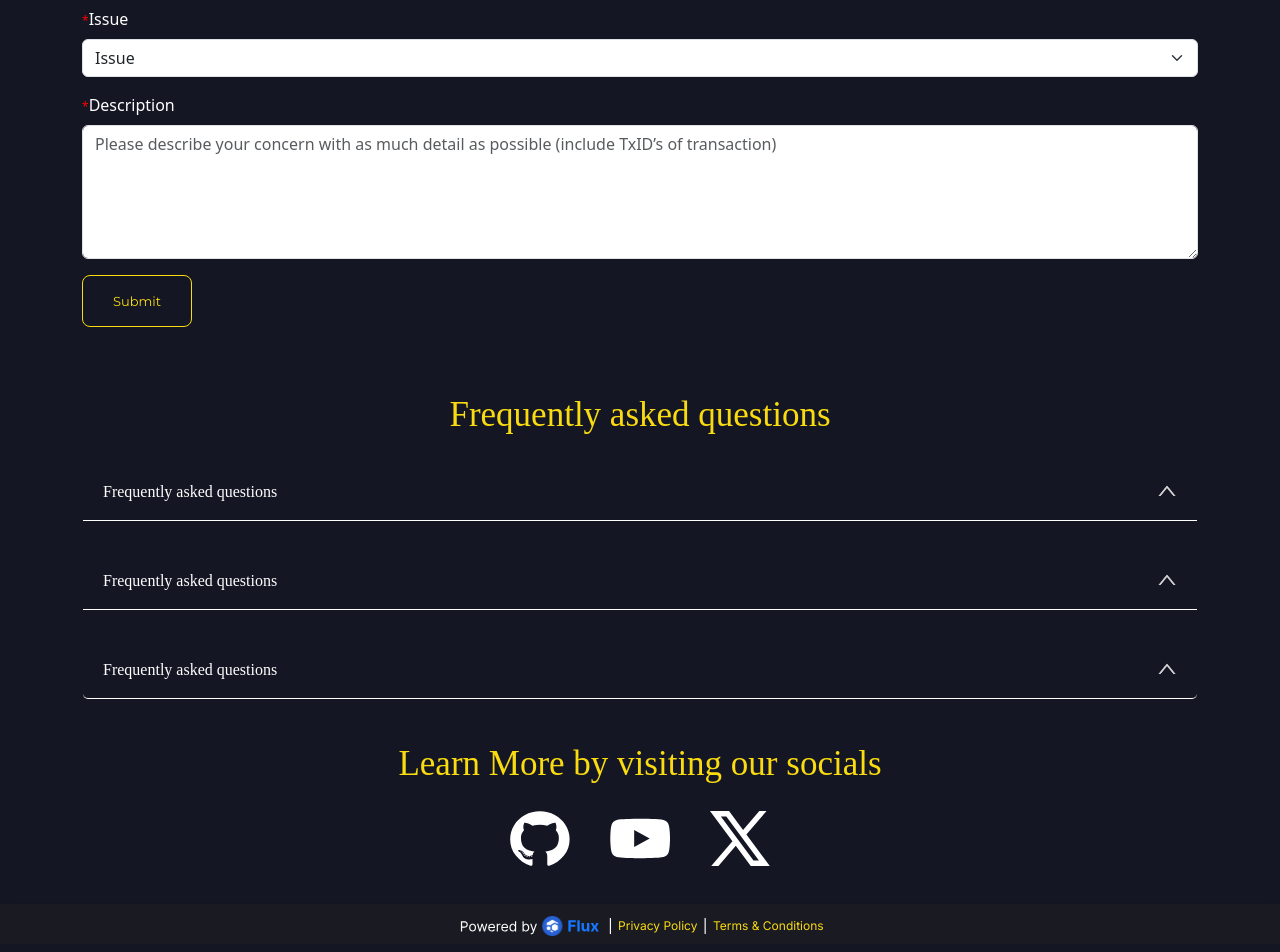
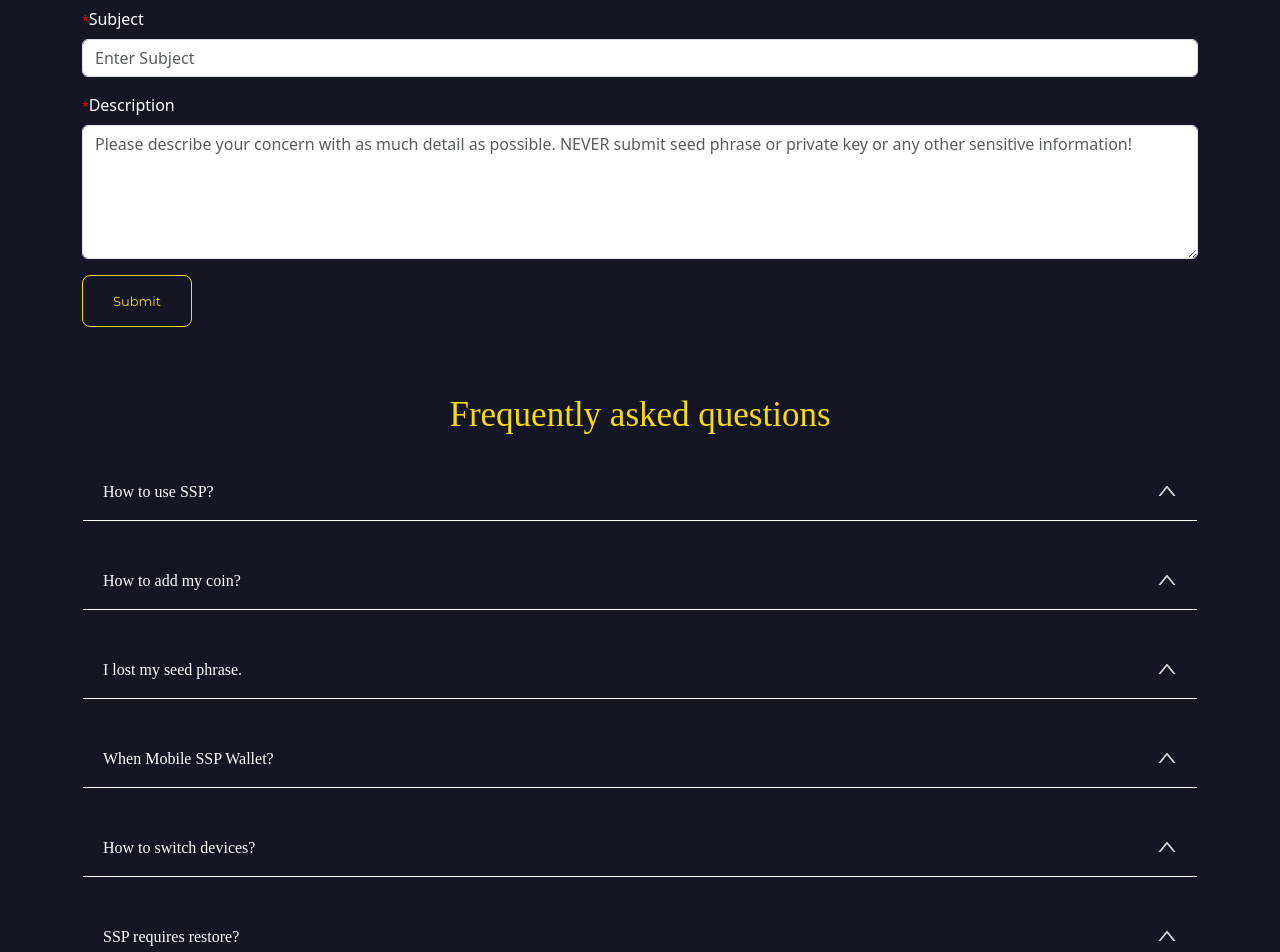
Before and after one commit to RunOnFlux/ssp-website-new, a Next.js app: page /support in a window 1280 px wide. Shown: the part 520-1472 px from the top of the page. Built offline with nearby package versions, Linux system fonts and the light colour scheme; a web font is replaced by a local one.

Commit message:
support page

```diff
--- a/components/supportPage/index.module.css
+++ b/components/supportPage/index.module.css
@@ -3,7 +3,7 @@
 @import url('https://fonts.googleapis.com/css2?family=Inter&display=swap');
 
 
-.section1{
+.section1 {
     height: 200px;
     box-shadow: 0px 4px 25px 0px #00000040;
     background: #1A1A23;
@@ -11,7 +11,8 @@
     margin-bottom: 50px;
 
 }
-.section1 h3{
+
+.section1 h3 {
     font-family: 'Bitsumishi';
     font-size: 50px;
     font-weight: 400;
@@ -21,7 +22,8 @@
     color: #F9DB10;
 
 }
-.section1 h6{
+
+.section1 h6 {
     font-family: 'Bitsumishi';
     font-size: 20px;
     font-weight: 400;
@@ -31,12 +33,14 @@
     color: #fff;
 
 }
-.cardHeader{
+
+.cardHeader {
     margin-top: 50px;
     width: 100%;
     text-align: center;
 }
-.btn{
+
+.btn {
     border: 1px solid #F9DB10;
     font-family: 'Montserrat';
     font-size: 13px;
@@ -49,15 +53,22 @@
     padding: 0px 30px;
     background-color: transparent;
 }
-.red{
+
+.red {
     color: red;
     font-size: 12px;
 }
 
-.section2{
+.section2 {
     margin-bottom: 70px;
 }
-.section2 h2{
+
+
+.section2 p {
+    color: #fff !important;
+}
+
+.section2 h2 {
     font-family: 'Bitsumishi';
     font-size: 35px;
     font-weight: 400;
@@ -67,7 +78,8 @@
     color: #F9DB10;
     margin-bottom: 30px;
 }
-.section3 h2{
+
+.section3 h2 {
     font-family: 'Bitsumishi';
     font-size: 35px;
     font-weight: 400;
@@ -78,21 +90,22 @@
     margin-bottom: 30px;
 }
 
-.socialIcons{
+.socialIcons {
     text-align: center;
     margin-bottom: 30px;
 }
 
-.socialIcons img{
+.socialIcons img {
     height: 100%;
     width: 60px;
     margin-left: 20px;
     margin-right: 20px;
 }
 
-@media all and (min-width: 992px){}
+@media all and (min-width: 992px) {}
+
 @media (max-width: 991.98px) {
-    .section1{
+    .section1 {
         height: 150px;
         box-shadow: 0px 4px 25px 0px #00000040;
         background: #1A1A23;
@@ -100,7 +113,8 @@
         margin-bottom: 50px;
 
     }
-    .section1 h3{
+
+    .section1 h3 {
         font-family: 'Bitsumishi';
         font-size: 35px;
         font-weight: 400;
@@ -110,7 +124,8 @@
         color: #F9DB10;
 
     }
-    .section1 h6{
+
+    .section1 h6 {
         font-family: 'Bitsumishi';
         font-size: 15px;
         font-weight: 400;
@@ -119,12 +134,14 @@
         text-align: center;
 
     }
-    .cardHeader{
+
+    .cardHeader {
         margin-top: 40px;
         width: 100%;
         text-align: center;
     }
-    .section2 h2{
+
+    .section2 h2 {
         font-family: 'Bitsumishi';
         font-size: 30px;
         font-weight: 400;
@@ -134,7 +151,8 @@
         color: #F9DB10;
         margin-bottom: 30px;
     }
-    .section3 h2{
+
+    .section3 h2 {
         font-family: 'Bitsumishi';
         font-size: 30px;
         font-weight: 400;
@@ -144,15 +162,17 @@
         color: #F9DB10;
         margin-bottom: 30px;
     }
-    .socialIcons img{
+
+    .socialIcons img {
         height: 100%;
         width: 40px;
         margin-left: 20px;
         margin-right: 20px;
     }
 }
+
 @media (max-width: 767.98px) {
-    .section1{
+    .section1 {
         height: 150px;
         box-shadow: 0px 4px 25px 0px #00000040;
         background: #1A1A23;
@@ -160,7 +180,8 @@
         margin-bottom: 50px;
 
     }
-    .section1 h3{
+
+    .section1 h3 {
         font-family: 'Bitsumishi';
         font-size: 35px;
         font-weight: 400;
@@ -170,7 +191,8 @@
         color: #F9DB10;
 
     }
-    .section1 h6{
+
+    .section1 h6 {
         font-family: 'Bitsumishi';
         font-size: 15px;
         font-weight: 400;
@@ -179,12 +201,14 @@
         text-align: center;
 
     }
-    .cardHeader{
+
+    .cardHeader {
         margin-top: 40px;
         width: 100%;
         text-align: center;
     }
-    .btn{
+
+    .btn {
         border: 1px solid #F9DB10;
         font-family: 'Montserrat';
         font-size: 13px;
@@ -197,7 +221,8 @@
         padding: 0px 20px;
         background-color: transparent;
     }
-    .section2 h2{
+
+    .section2 h2 {
         font-family: 'Bitsumishi';
         font-size: 25px;
         font-weight: 400;
@@ -207,7 +232,8 @@
         color: #F9DB10;
         margin-bottom: 30px;
     }
-    .section3 h2{
+
+    .section3 h2 {
         font-family: 'Bitsumishi';
         font-size: 25px;
         font-weight: 400;
@@ -217,15 +243,17 @@
         color: #F9DB10;
         margin-bottom: 30px;
     }
-    .socialIcons img{
+
+    .socialIcons img {
         height: 100%;
         width: 30px;
         margin-left: 20px;
         margin-right: 20px;
     }
 }
-@media (max-width: 575.98px){
-    .section1{
+
+@media (max-width: 575.98px) {
+    .section1 {
         height: 150px;
         box-shadow: 0px 4px 25px 0px #00000040;
         background: #1A1A23;
@@ -233,7 +261,8 @@
         margin-bottom: 50px;
 
     }
-    .section1 h3{
+
+    .section1 h3 {
         font-family: 'Bitsumishi';
         font-size: 30px;
         font-weight: 400;
@@ -243,7 +272,8 @@
         color: #F9DB10;
 
     }
-    .section1 h6{
+
+    .section1 h6 {
         font-family: 'Bitsumishi';
         font-size: 14px;
         font-weight: 400;
@@ -252,12 +282,14 @@
         text-align: center;
 
     }
-    .cardHeader{
+
+    .cardHeader {
         margin-top: 50px;
         width: 100%;
         text-align: center;
     }
-    .socialIcons img{
+
+    .socialIcons img {
         height: 100%;
         width: 25px;
         margin-left: 15px;
--- a/components/supportPage/supportPage.js
+++ b/components/supportPage/supportPage.js
@@ -1,28 +1,64 @@
 import React from "react";
+import axios from "axios";
 import styles from "./index.module.css";
 import Form from 'react-bootstrap/Form';
-import {useState} from "react"
+import { useState } from "react"
 import Accordion from 'react-bootstrap/Accordion';
 import github from "../../public/images/github.svg"
 import youtube from "../../public/images/youtube.svg"
 import twitter from "../../public/images/twitter.svg"
 import Image from "next/image";
 import Link from "next/link";
-export function SupportPage(){
+export function SupportPage() {
 
     const [validated, setValidated] = useState(false);
+    const [ticketSent, setTicketSent] = useState(false);
+    const [ticketSubmitting, setTicketSubmitting] = useState(false);
+    const [submitError, setSubmitError] = useState(false);
 
     const handleSubmit = (event) => {
         const form = event.currentTarget;
+        const data = {
+            "email": event.target[0].value,
+            "type": event.target[1].value,
+            "subject": event.target[2].value,
+            "description": event.target[3].value,
+        }
+        console.log(data);
+        event.preventDefault();
+        // send this to our api
         if (form.checkValidity() === false) {
-      event.preventDefault();
             event.stopPropagation();
         }
+        setSubmitError(false);
+        event.preventDefault();
+        setValidated(true);
+        setTicketSubmitting(true);
 
-    setValidated(true);
+        // add challgenge header
+        const headers = {
+            "x-challenge": "ssp",
+        }
+
+        axios.post("https://relay.ssp.runonflux.io/v1/ticket", data, { headers }).then((res) => {
+            console.log(res);
+            // clean the form
+            event.target[0].value = "";
+            event.target[1].value = "";
+            event.target[2].value = "";
+            event.target[3].value = "";
+            // display ticket sent message above the form
+            setTicketSent(true);
+            setValidated(false);
+            setTicketSubmitting(false);
+        }).catch((err) => {
+            console.log(err);
+            setSubmitError(true);
+            setTicketSubmitting(false);
+        });
     };
 
-    return(
+    return (
         <React.Fragment>
             <section className={styles.section1}>
                 <div className="container">
@@ -39,36 +75,40 @@
             <section className={styles.section2}>
                 <div className="container">
                     <div className="row">
+                        {!ticketSent && !ticketSubmitting && (
                             <Form validated={validated} onSubmit={handleSubmit}>
                                 <h2>SUBMIT A TICKET</h2>
-                <Form.Group className="mb-3" controlId="formBasicEmail">
-                    <Form.Label><span className={styles.red}>*</span>Full Name</Form.Label>
-                    <Form.Control required type="text" placeholder="Enter name" />
-
-                </Form.Group>
                                 <Form.Group className="mb-3" controlId="formBasicEmail">
                                     <Form.Label><span className={styles.red}>*</span>Email</Form.Label>
                                     <Form.Control required type="email" placeholder="Enter email" />
                                 </Form.Group>
 
                                 <Form.Group className="mb-3" controlId="formBasicSelect">
-                <Form.Label><span className={styles.red}>*</span>Issue</Form.Label>
-                <Form.Select required aria-label="Default select example">
-                    <option>Issue</option>
-                    <option value="1">One</option>
-                    <option value="2">Two</option>
-                    <option value="3">Three</option>
+                                    <Form.Label><span className={styles.red}>*</span>Topic</Form.Label>
+                                    <Form.Select required aria-label="Type">
+                                        <option value="Question">Help Needed</option>
+                                        <option value="Feature Request">Feature Request</option>
+                                        <option value="Problem">Bug Report</option>
                                     </Form.Select>
+                                </Form.Group>
+
+                                <Form.Group className="mb-3" controlId="formBasicEmail">
+                                    <Form.Label><span className={styles.red}>*</span>Subject</Form.Label>
+                                    <Form.Control required type="text" placeholder="Enter Subject" />
                                 </Form.Group>
 
                                 <Form.Group className="mb-3" controlId="exampleForm.ControlTextarea1">
                                     <Form.Label><span className={styles.red}>*</span>Description</Form.Label>
-                    <Form.Control as="textarea" rows={5} placeholder="Please describe your concern with as much detail as possible (include TxID’s of transaction)" />
+                                    <Form.Control as="textarea" rows={5} placeholder="Please describe your concern with as much detail as possible. NEVER submit seed phrase or private key or any other sensitive information!" />
                                 </Form.Group>
+
                                 <button className={styles.btn} variant="primary" type="submit">
                                     Submit
                                 </button>
-                </Form>
+                            </Form>)}
+                        {ticketSent && <><h2>Ticket created successfully.</h2><p>Check your email for more details.<br /> Your support.runonflux.io team.</p></>}
+                        {ticketSubmitting && <><h2>Submitting ticket...</h2><p>Please wait.<br /> Your support.runonflux.io team.</p></>}
+                        {submitError && <><h2>There was an error submitting your ticket.</h2><p>Please try again later.<br /> Your support.runonflux.io team.</p></>}
                     </div>
                 </div>
             </section>
@@ -81,41 +121,47 @@
                     <div className="row">
                         <Accordion >
                             <Accordion.Item eventKey="0">
-                <Accordion.Header>Frequently asked questions</Accordion.Header>
+                                <Accordion.Header>How to use SSP?</Accordion.Header>
                                 <Accordion.Body>
-                Lorem ipsum dolor sit amet, consectetur adipiscing elit, sed do
-                eiusmod tempor incididunt ut labore et dolore magna aliqua. Ut enim ad
-                minim veniam, quis nostrud exercitation ullamco laboris nisi ut
-                aliquip ex ea commodo consequat. Duis aute irure dolor in
-                reprehenderit in voluptate velit esse cillum dolore eu fugiat nulla
-                pariatur. Excepteur sint occaecat cupidatat non proident, sunt in
-                culpa qui officia deserunt mollit anim id est laborum.
+                                    SSP requires 2 pieces: SSP Wallet and SSP Key. SSP Wallet is a chrome extension, SSP Key is a mobile application. Both are required to use SSP. You can download them from the download page. Check out the Guide for more details.
                                 </Accordion.Body>
                             </Accordion.Item>
 
                             <Accordion.Item eventKey="1">
-                <Accordion.Header>Frequently asked questions</Accordion.Header>
+                                <Accordion.Header>How to add my coin?</Accordion.Header>
                                 <Accordion.Body>
-                Lorem ipsum dolor sit amet, consectetur adipiscing elit, sed do
-                eiusmod tempor incididunt ut labore et dolore magna aliqua. Ut enim ad
-                minim veniam, quis nostrud exercitation ullamco laboris nisi ut
-                aliquip ex ea commodo consequat. Duis aute irure dolor in
-                reprehenderit in voluptate velit esse cillum dolore eu fugiat nulla
-                pariatur. Excepteur sint occaecat cupidatat non proident, sunt in
-                culpa qui officia deserunt mollit anim id est laborum.
+                                    Please reach out to our support team or follow up on github! SSP is entirely open source and we welcome contributions.
                                 </Accordion.Body>
                             </Accordion.Item>
 
                             <Accordion.Item eventKey="2">
-                <Accordion.Header>Frequently asked questions</Accordion.Header>
+                                <Accordion.Header>I lost my seed phrase.</Accordion.Header>
                                 <Accordion.Body>
-                Lorem ipsum dolor sit amet, consectetur adipiscing elit, sed do
-                eiusmod tempor incididunt ut labore et dolore magna aliqua. Ut enim ad
-                minim veniam, quis nostrud exercitation ullamco laboris nisi ut
-                aliquip ex ea commodo consequat. Duis aute irure dolor in
-                reprehenderit in voluptate velit esse cillum dolore eu fugiat nulla
-                pariatur. Excepteur sint occaecat cupidatat non proident, sunt in
-                culpa qui officia deserunt mollit anim id est laborum.
+                                    If SSP is still installed on your device, you can find your seed phrase in SSP Details. If you lost your seed phrase and SSP is not installed on your device, there is no way to recover your wallet. SSP requires 2 independent seed phrases to operate - one for SSP Wallet and one for SSP Key. Please make sure to keep both of your seed phrases safe and secure.
+                                </Accordion.Body>
+                            </Accordion.Item>
+                            <Accordion.Item eventKey="3">
+                                <Accordion.Header>When Mobile SSP Wallet?</Accordion.Header>
+                                <Accordion.Body>
+                                    Good news! We are actively working on expanding SSP Wallet to mobile. You can expect to see it in the coming months.
+                                </Accordion.Body>
+                            </Accordion.Item>
+                            <Accordion.Item eventKey="4">
+                                <Accordion.Header>How to switch devices?</Accordion.Header>
+                                <Accordion.Body>
+                                    You can use as many devices as you wish. Simply Restore your Wallet or Key with corresponding seed phrase.
+                                </Accordion.Body>
+                            </Accordion.Item>
+                            <Accordion.Item eventKey="5">
+                                <Accordion.Header>SSP requires restore?</Accordion.Header>
+                                <Accordion.Body>
+                                    SSP uses strong encryption that is unique per device. If you are switching devices, you will need to restore your wallet or key with corresponding seed phrase. That is also the case for traveling, swapping of computer copmonents, changing timezone, resolutions or any critical system settings. Strong encryption prevents any form of copying SSP data to another machine unlike other wallets. This prevents any kind of hacker attempts of stealing SSP data from your machine. Dual signature and device specific encryption makes SSP the most secure wallet on the market.
+                                </Accordion.Body>
+                            </Accordion.Item>
+                            <Accordion.Item eventKey="6">
+                                <Accordion.Header>What is SSP Relay?</Accordion.Header>
+                                <Accordion.Body>
+                                    SSP Relay is an open source relay between your SSP Wallet and SSP Key. It provides market information, blockchain fees information, allows seamless syncing of transaction requests between your SSP Wallet and SSP Key and provides notification servies to your SSP Key. No sensitive information is ever sent to SSP Relay. It is entirely open source and you can run your own instance of SSP Relay if you wish.
                                 </Accordion.Body>
                             </Accordion.Item>
                         </Accordion>
@@ -123,21 +169,13 @@
                     <div className="row mt-3 mb-2">
                         <h2>Learn More by visiting our socials</h2>
                         <div className={styles.socialIcons}>
-                    <Link href="https://github.com/RunOnFlux" target="_blank"><Image alt="icons" src={github}/></Link>
-                    <Link href="https://www.youtube.com/channel/UCphbdfb1MXYgUPsdhQPcnGw" target="_blank"><Image alt="icons" src={youtube}/></Link>
-                    <Link href="https://twitter.com/RunOnFlux" target="_blank"><Image alt="icons" src={twitter}/></Link>
+                            <Link href="https://github.com/RunOnFlux" target="_blank"><Image alt="icons" src={github} /></Link>
+                            <Link href="https://www.youtube.com/channel/UCphbdfb1MXYgUPsdhQPcnGw" target="_blank"><Image alt="icons" src={youtube} /></Link>
+                            <Link href="https://twitter.com/RunOnFlux" target="_blank"><Image alt="icons" src={twitter} /></Link>
                         </div>
                     </div>
                 </div>
             </section>
-
-
-
         </React.Fragment>
-
-
-
-
-
     )
 }
--- a/package.json
+++ b/package.json
@@ -9,6 +9,7 @@
     "lint": "next lint"
   },
   "dependencies": {
+    "axios": "^1.6.7",
     "bootstrap": "^5.3.2",
     "next": "~14.1.0",
     "react": "^18.2.0",
```
Also changed, not shown: 1 other file (tests, documents, lock files or other folders). Lines whose indentation alone changed are shown as unchanged.
